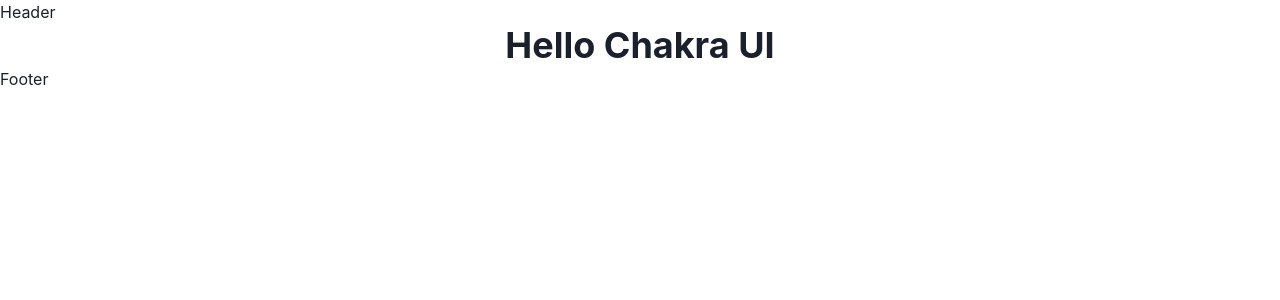
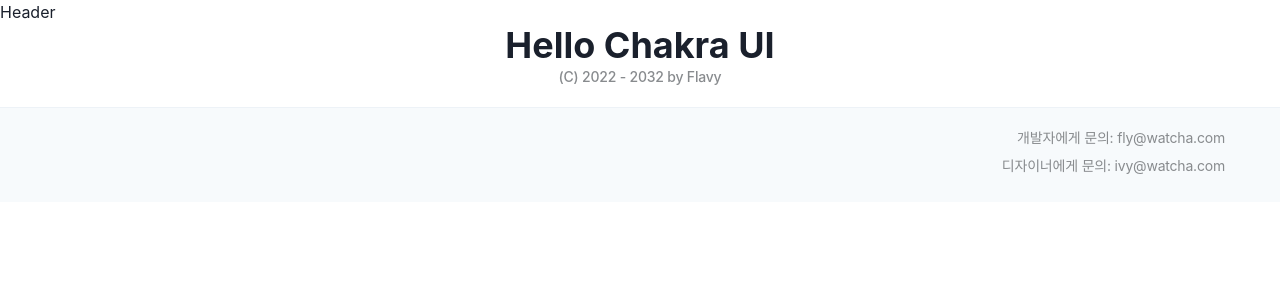
Before and after one commit to flavymoji/flavy, a Next.js app: page / in a window 1280 px wide. Shown: the top 300 px of the page. Built offline with nearby package versions, Linux system fonts and the light colour scheme; a web font is replaced by a local one.

Commit message:
✨ Create base footer form

```diff
--- a/src/components/Footer.tsx
+++ b/src/components/Footer.tsx
@@ -1,7 +1,41 @@
+import { Box, HStack, Text, VStack } from "@chakra-ui/react";
 import { FC } from "react";
 
 const Footer: FC = () => {
-  return <>Footer</>;
+  return (
+    <Box as="footer">
+      <VStack alignItems="center" paddingBottom="20px">
+        <Text
+          color="#888B8E"
+          fontSize="14px"
+          fontWeight="500"
+          letterSpacing="-0.2px"
+          lineHeight="20px"
+        >
+          (C) 2022 - 2032 by Flavy
+        </Text>
+      </VStack>
+      <HStack
+        bgColor="#F7FAFC"
+        flexDirection="row"
+        justifyContent="space-between"
+        padding="20px 55px 26px"
+        borderTop="1px solid #EDF2F7"
+      >
+        <VStack />
+        <VStack
+          color="#888B8E"
+          fontSize="14px"
+          letterSpacing="-0.2px"
+          lineHeight="20px"
+          alignItems="flex-end"
+        >
+          <Text>개발자에게 문의: fly@watcha.com</Text>
+          <Text>디자이너에게 문의: ivy@watcha.com</Text>
+        </VStack>
+      </HStack>
+    </Box>
+  );
 };
 
 export default Footer;
```
